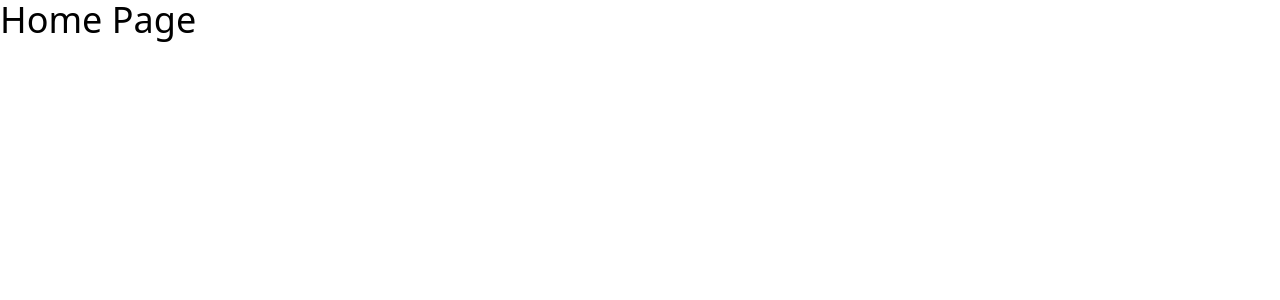
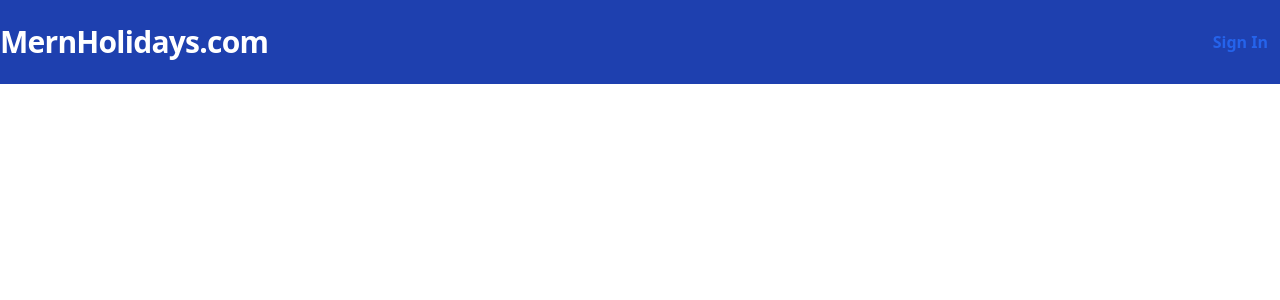
Before and after one commit to Presly-KM/PP6-HotelBooking-app, a React (Vite) app in the folder frontend/: page / in a window 1280 px wide. Shown: the top 300 px of the page. Built offline with nearby package versions, Linux system fonts and the light colour scheme.

Commit message:
Add Layout component to homepage route

```diff
--- a/frontend/src/App.tsx
+++ b/frontend/src/App.tsx
@@ -4,12 +4,14 @@
   Routes,
   Navigate,
 } from "react-router-dom";
+import Layout from "./layouts/Layout";
 
+// Le fichier App.tsx est le point d'entrée de l'application React. Il configure les routes de l'application en utilisant React Router.
 const App = () => {
   return (
     <Router>
       <Routes>
-        <Route path="/" element={<span className="text-4xl">Home Page</span>} />
+        <Route path="/" element={<Layout></Layout>} />               {/* Ici on définit la route principale. Ainsi, quand l'utilisateur accède à la racine de l'application, il sera redirigé vers le composant Layout. On a ajouté le composant Layout à notre page d'acceuil */}
         <Route path="/search" element={<>Search Page</>} />
         <Route path="*" element={<Navigate to="/" />} />
       </Routes>
```
